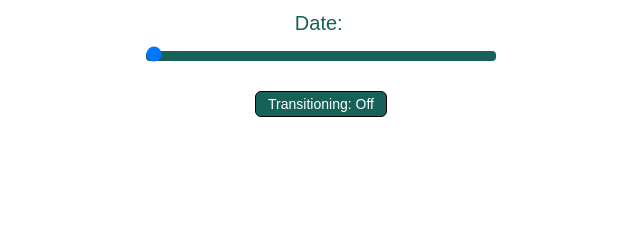
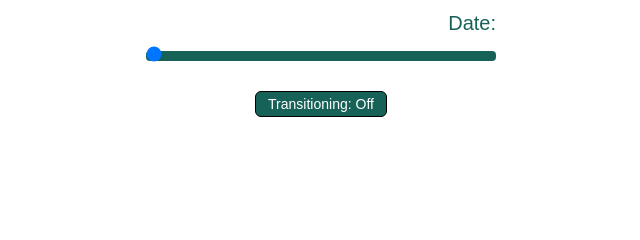
Before and after one commit to shishu1998/psychic-umbrella, a Flask app: page /map/1 in a window 1280 px wide. Shown: the part 440-680 px from the top of the page, without its empty margins (319-959 px from the left). Run offline with Flask 2, Linux system fonts and the light colour scheme; data that the repository does not hold is empty.

Commit message:
instructions

```diff
--- a/static/style.css
+++ b/static/style.css
@@ -74,4 +74,5 @@ div{
 }
 p{
     color:#176258;
+    float:right;
 }
```
Also changed, not shown: templates/data.html (+6 -2 lines), static/data.css (line endings or trailing spaces).
